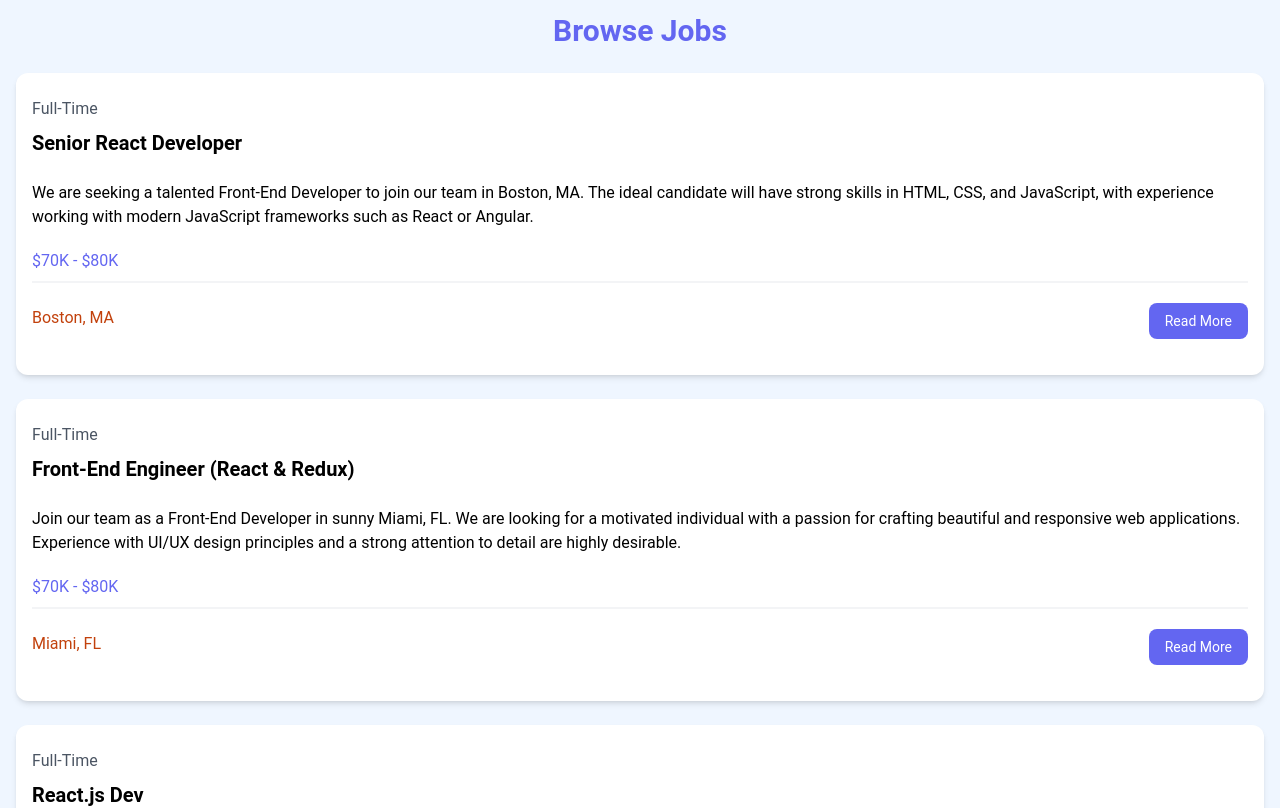
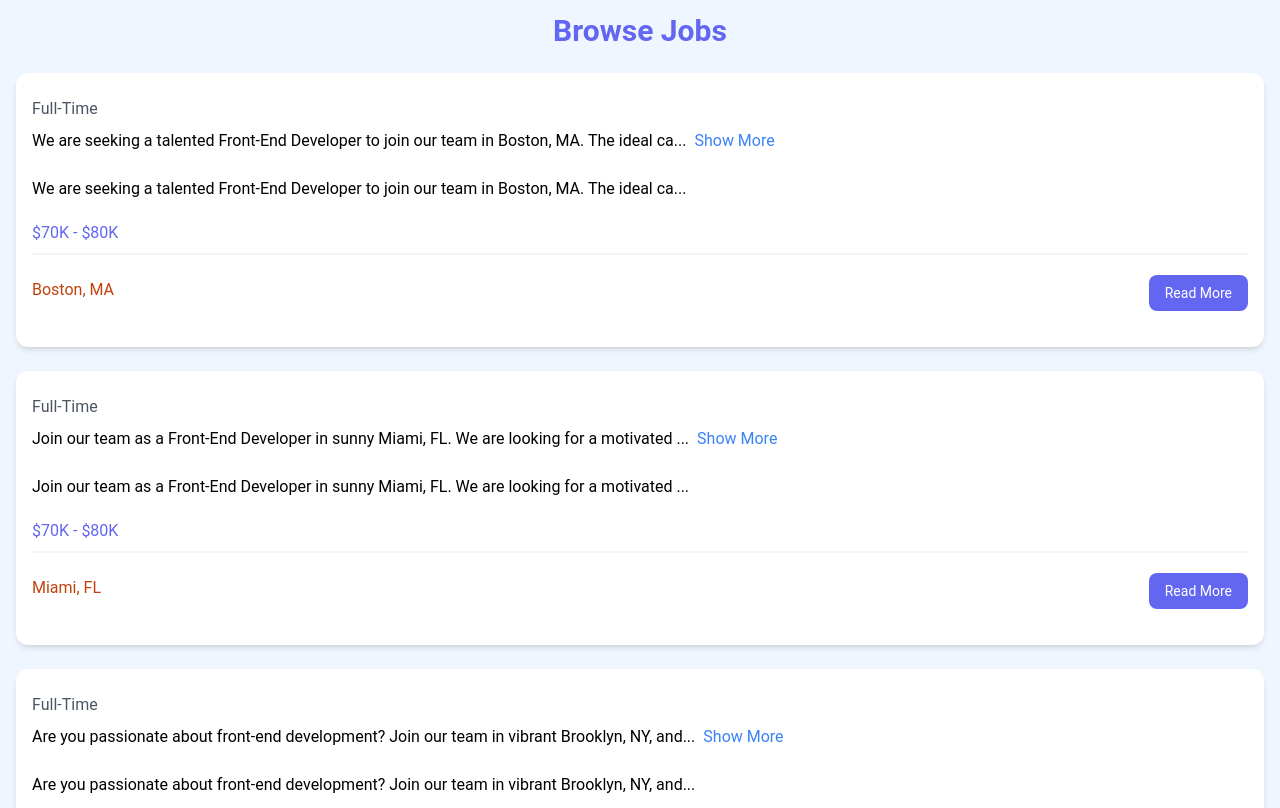
Before and after one commit to laxmis-prog/JobListing-, a React (Vite) app: page / in a window 1280 px wide. Shown: the part 820-1628 px from the top of the page. Built offline with nearby package versions, Linux system fonts and the light colour scheme.

Commit message:
useState ()Hook & Desc Toggle for JobListing

```diff
--- a/src/components/JobListing.jsx
+++ b/src/components/JobListing.jsx
@@ -1,15 +1,33 @@
+import { useState } from "react";
 import PropTypes from "prop-types";
 
 const JobListing = ({ job }) => {
+  const [showFullDescription, setShowFullDescription] = useState(false);
+
+  const toggleDescription = () => {
+    setShowFullDescription(!showFullDescription);
+  };
+
+  let description = job.description;
+
+  if (!showFullDescription) {
+    description = description.substring(0, 90) + "...";
+  }
+
   return (
     <div className="bg-white rounded-xl shadow-md relative">
       <div className="p-4">
         <div className="mb-6">
           <div className="text-gray-600 my-2">{job.type}</div>
-          <h3 className="text-xl font-bold">{job.title}</h3>
+          <div className="mb-5">
+            {description}
+            <button onClick={toggleDescription} className="text-blue-500 ml-2">
+              {showFullDescription ? "Show Less" : "Show More"}
+            </button>
+          </div>
         </div>
 
-        <div className="mb-5">{job.description}</div>
+        <div className="mb-5">{description}</div>
 
         <h3 className="text-indigo-500 mb-2">{job.salary}</h3>
 
@@ -31,12 +49,11 @@ const JobListing = ({ job }) => {
     </div>
   );
 };
-
 JobListing.propTypes = {
   job: PropTypes.shape({
+    description: PropTypes.string.isRequired,
     type: PropTypes.string.isRequired,
     title: PropTypes.string.isRequired,
-    description: PropTypes.string.isRequired,
     salary: PropTypes.string.isRequired,
     location: PropTypes.string.isRequired,
     id: PropTypes.oneOfType([PropTypes.string, PropTypes.number]).isRequired,
```
